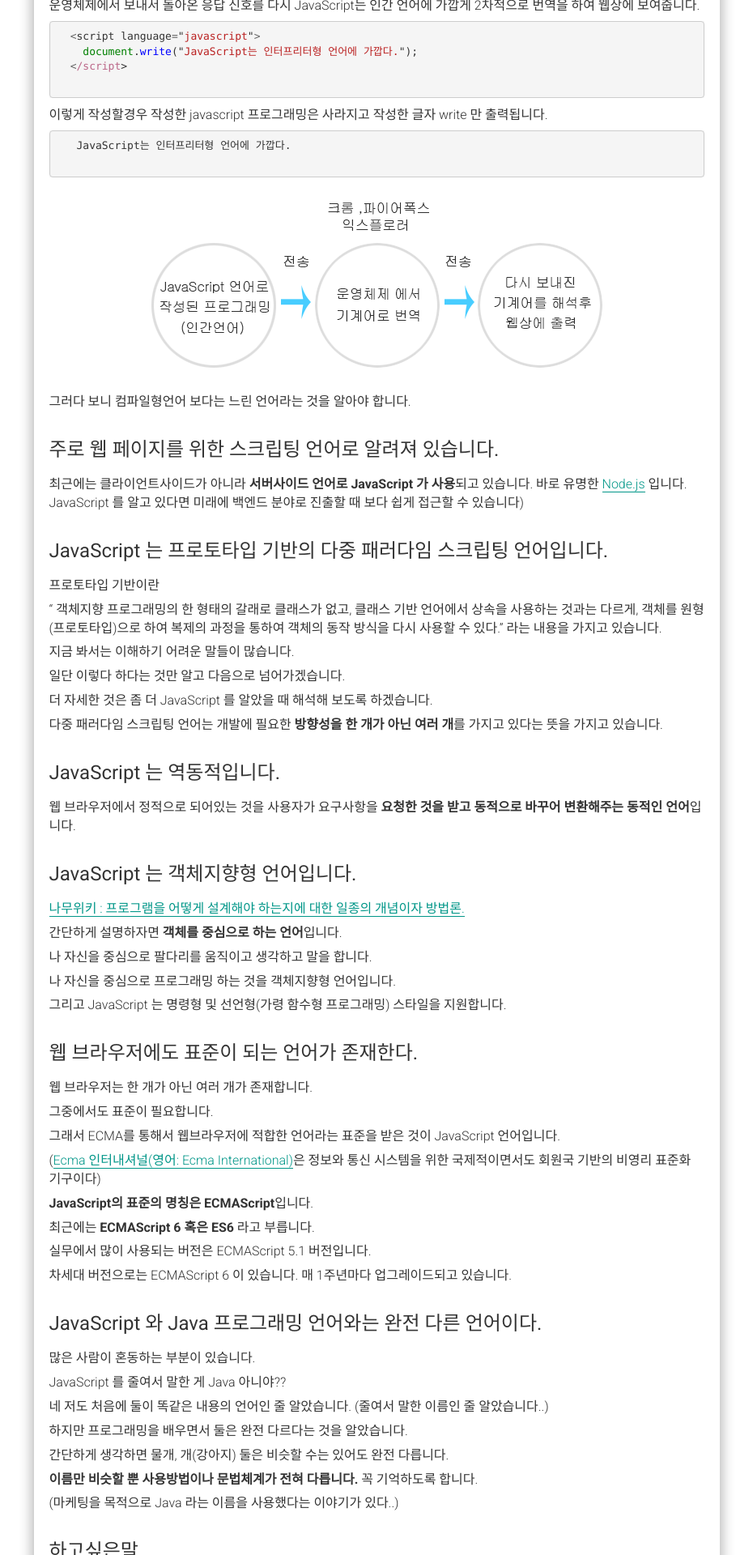
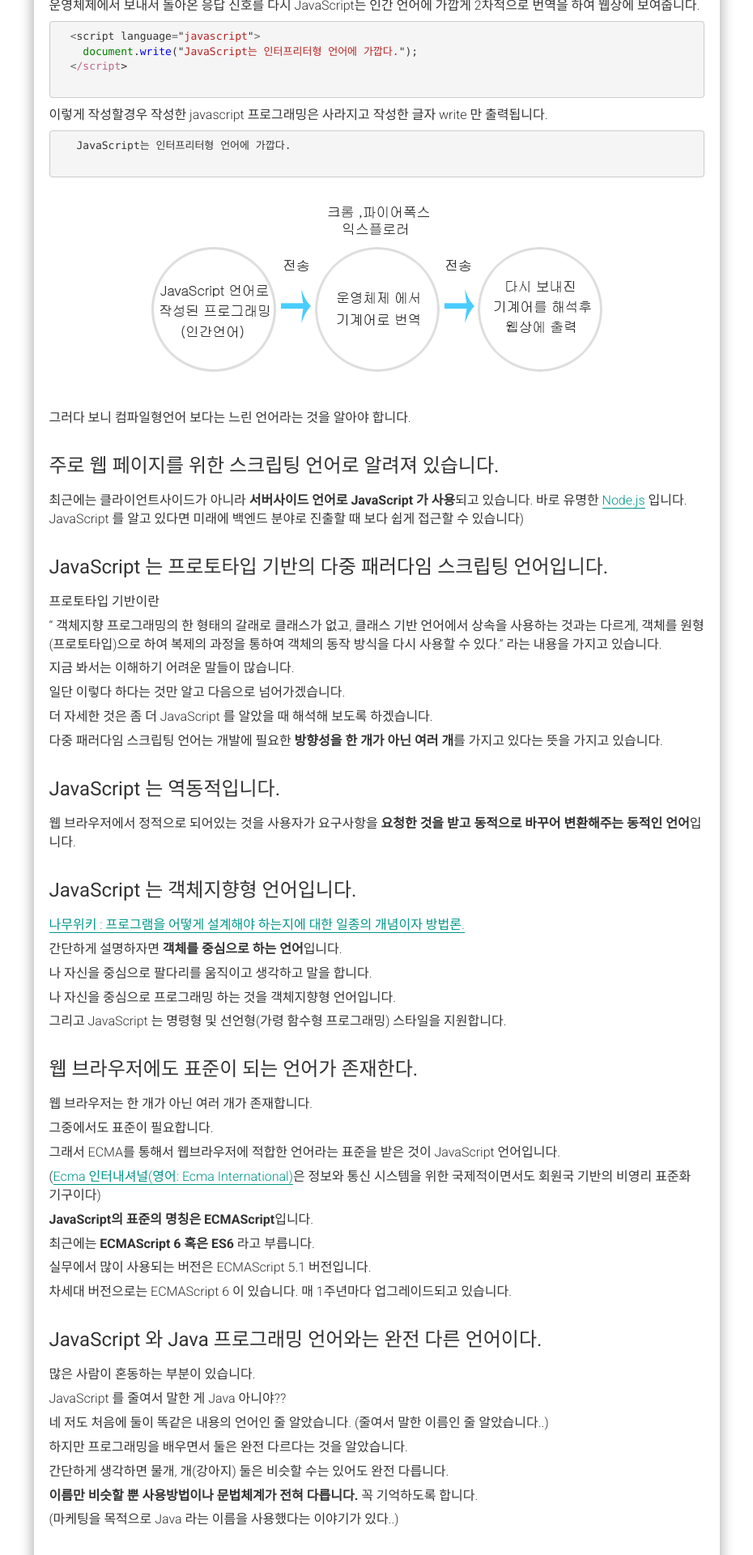
Before and after one commit to alalstjr/promote.github.io, a Jekyll site: the page built from _posts/2018-08-22-Javascript의 특징 및 소개.md, in a window 1280 px wide. Shown: the part 959-2879 px from the top of the page at 81% size, without its empty margins (321-1251 px from the left). Built offline with Jekyll 4.4.1, drawn with Linux system fonts in a browser that asks for light colours; nearby versions of some CDN libraries; our own code applies the rules of GitHub Pages for plain Markdown files; comment, search, counter and statistics services are not loaded.

Commit message:
Update post.css

```diff
--- a/static/css/post.css
+++ b/static/css/post.css
@@ -7,6 +7,7 @@
 .post .small-title {font-size: 24px;margin-bottom: 15px;font-weight: 400;}
 
 /*이미지 중앙정렬*/
+.post .img-box {margin:15px 0;}
 .post .img-box img {margin:0 auto;}
 
 .pro-txt {padding: 16px;overflow: auto;font-size: 85%;line-height: 1.45;background-color: #f6f8fa; border-radius: 3px;margin:10px 0;}
```
